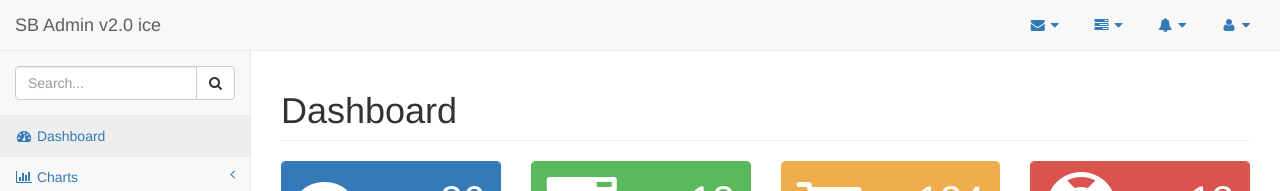
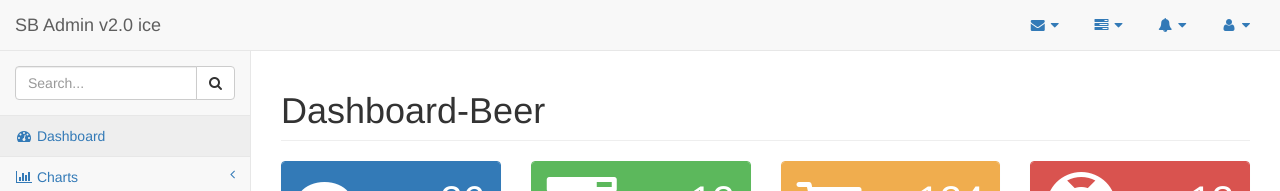
Before and after one commit to coconuut/test-dashboard, a website: page pages/index.html in a window 1280 px wide. Shown: the top 191 px of the page. Drawn offline with Linux system fonts and the light colour scheme.

Commit message:
Change page header

```diff
--- a/pages/index.html
+++ b/pages/index.html
@@ -405,7 +405,7 @@
             <div class="row">
                 <div class="col-lg-12">
 
-                    <h1 class="page-header">Dashboard</h1>
+                    <h1 class="page-header">Dashboard-Beer</h1>
 
                 </div>
                 <!-- /.col-lg-12 -->
```
